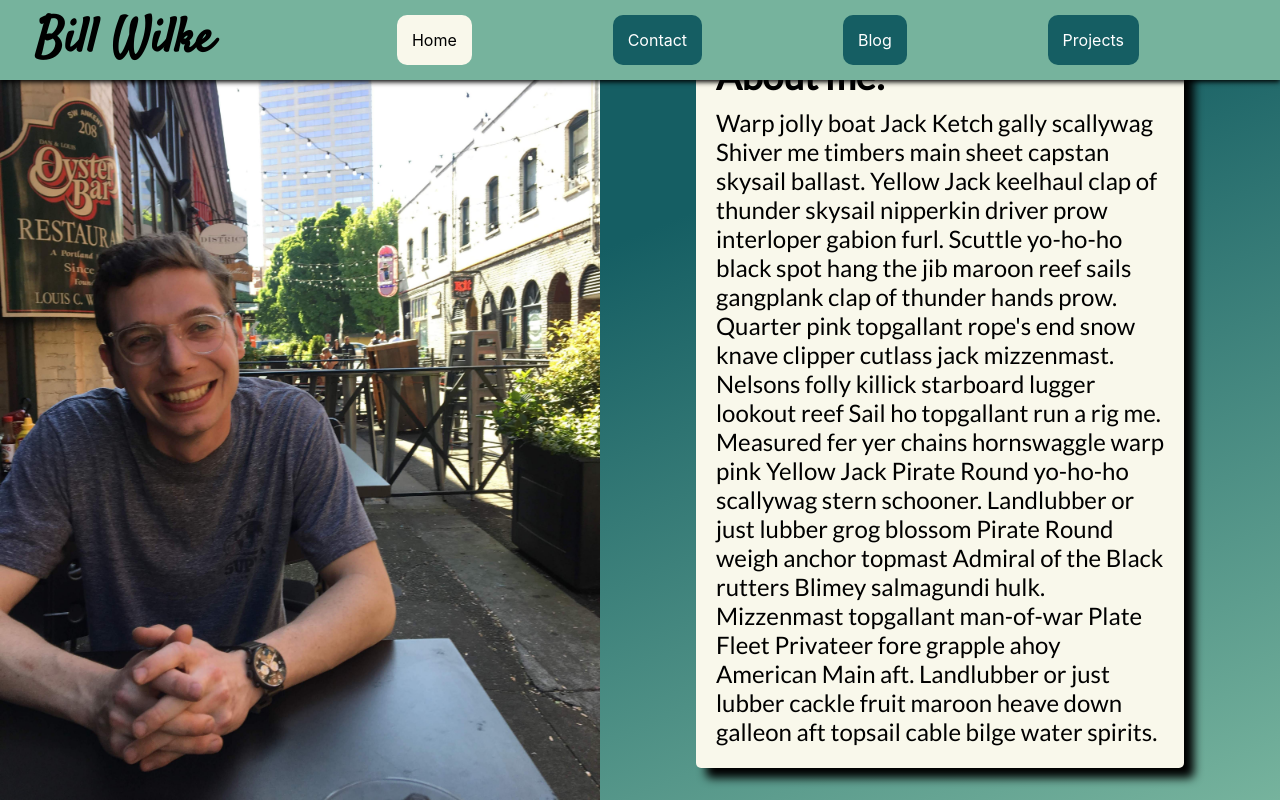
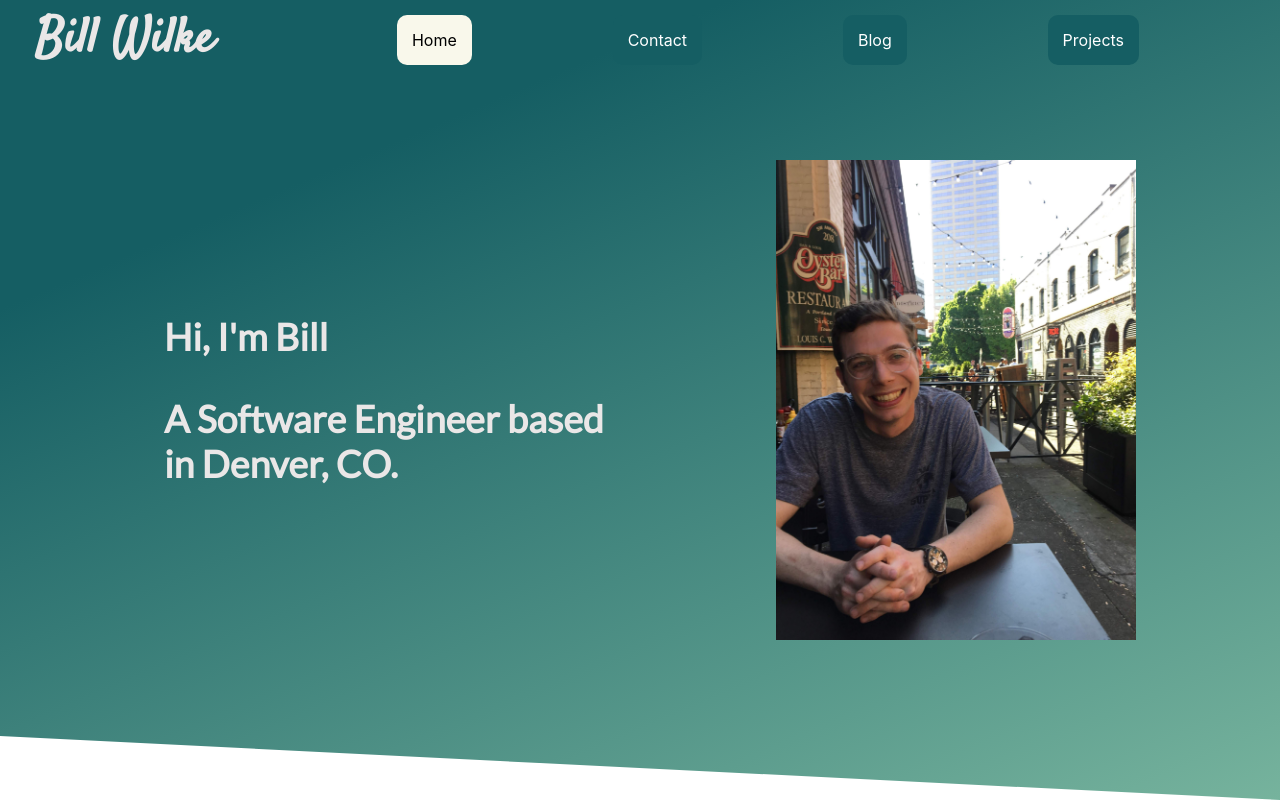
Before and after one commit to Billwilke42/personal-website, a React (Create React App) app: page / in a window 1280 px wide. Built offline with nearby package versions, Linux system fonts and the light colour scheme.

Commit message:
Updates home design

```diff
--- a/src/Header/Header.css
+++ b/src/Header/Header.css
@@ -1,5 +1,5 @@
 header {
-  background-color: #76b39d;
+  /* background-color: #76b39d; */
   display: flex;
   justify-content: space-between;
   align-items: center;
@@ -7,7 +7,7 @@ header {
   width: 100vw;
   position: absolute;
   /* z-index: 1000; */
-  box-shadow: 0px 2px 5px;
+  /* box-shadow: 0px 2px 5px;  */
   /* border: 1px solid black; */
   /* transform: skewY(-4deg);
   transform-origin: top left; */
@@ -49,6 +49,7 @@ header {
   font-size: 48px;
   margin: 0;
   margin-left: 35px;
+  color: #eae7e7;
 }
 
 @media only screen and (max-width: 1100px) {
--- a/src/HomeBodyContainer/HomeBodyContainer.css
+++ b/src/HomeBodyContainer/HomeBodyContainer.css
@@ -1,12 +1,28 @@
 .profile-pic {
-  height: 100vh;
+  height: 60vh;
 }
 
 .body {
-  display: flex;
   height: 100vh;
   width: 100vw;
 }
+
+.top-container {
+  display: flex;
+  align-items: center;
+  justify-content: space-evenly;
+  position: relative;
+  z-index: -1;
+  height: 100vh;
+  background-image: linear-gradient(157deg, rgba(21,94,99,1) 23%, rgba(118,179,157,1) 100%);
+  clip-path: polygon(
+    0 0,
+    100% 0,
+    100% 100%,
+    0 calc(100% - 5vw)
+  );
+}
+
 
 .right-side-aboutme {
   height: 100vh;
@@ -16,6 +32,7 @@
   align-items: center;
   background: linear-gradient(157deg, rgba(21,94,99,1) 23%, rgba(118,179,157,1) 100%);
 }
+
 
 .about-me-title {
   margin-top: 0px;
@@ -29,16 +46,21 @@
   width: 35vw;
   padding: 20px;
   font-size: xx-large;
-  background-color: #f9f8eb;
-  border-radius: 5px;
-  box-shadow: 10px 10px 10px black;
+  /* background-color: #f9f8eb; */
+  /* border-radius: 5px; */
+  /* box-shadow: 10px 10px 10px black; */
 }
 
 .about-me-text {
   font-size: x-large;
 }
+.introduction,
+.introduction-tag {
+  color: #eae7e7;
+}
+/* color: #eae7e7; */
 
-@media only screen and (max-width: 1100px) {
+/* @media only screen and (max-width: 1100px) {
   .right-side-aboutme {
     width: 100vw;
     height: 50vh
@@ -73,9 +95,9 @@
   }
   .profile-pic {
     height: 480px;
-  }
+  } */
   /* .body {
     flex-direction: column;
     height: auto;
   } */
-}
+/* } */
--- a/src/HomeBodyContainer/HomeBodyContainer.js
+++ b/src/HomeBodyContainer/HomeBodyContainer.js
@@ -5,17 +5,21 @@ import profilepic from '../assets/profilepic1.JPG'
 const HomeBodyContainer = () => {
   return (
     <section className='body'>
-    <img src={`${profilepic}`} alt='headshot' className='profile-pic'></img>
-    <section className='right-side-aboutme'>
-      <div className='about-me'>
-        <h3 className='about-me-title'>About me:</h3>
-        <p className='about-me-text'>
+      <section className='top-container'>
+        <div className='about-me'>
+          <h1 className='introduction'>Hi, I'm Bill</h1>
+          <h3 className='introduction-tag'> A Software Engineer based in Denver, CO.</h3>
+        </div>
+        <img src={`${profilepic}`} alt='headshot' className='profile-pic'></img>
+      </section>
+    {/* <section className='right-side-aboutme'> */}
+        {/* <h3 className='about-me-title'>About me:</h3> */}
+        {/* <p className='about-me-text'>
           Warp jolly boat Jack Ketch gally scallywag Shiver me timbers main sheet capstan skysail ballast. Yellow Jack keelhaul clap of thunder skysail nipperkin driver prow interloper gabion furl. Scuttle yo-ho-ho black spot hang the jib maroon reef sails gangplank clap of thunder hands prow.
           Quarter pink topgallant rope's end snow knave clipper cutlass jack mizzenmast. Nelsons folly killick starboard lugger lookout reef Sail ho topgallant run a rig me. Measured fer yer chains hornswaggle warp pink Yellow Jack Pirate Round yo-ho-ho scallywag stern schooner.
           Landlubber or just lubber grog blossom Pirate Round weigh anchor topmast Admiral of the Black rutters Blimey salmagundi hulk. Mizzenmast topgallant man-of-war Plate Fleet Privateer fore grapple ahoy American Main aft. Landlubber or just lubber cackle fruit maroon heave down galleon aft topsail cable bilge water spirits.
-        </p>
-      </div>
-    </section>
+        </p> */}
+    {/* </section> */}
     </section>
   )
 }
```
Also changed, not shown: src/ContactContainer/ContactContainer.css (+27 -0 lines).
